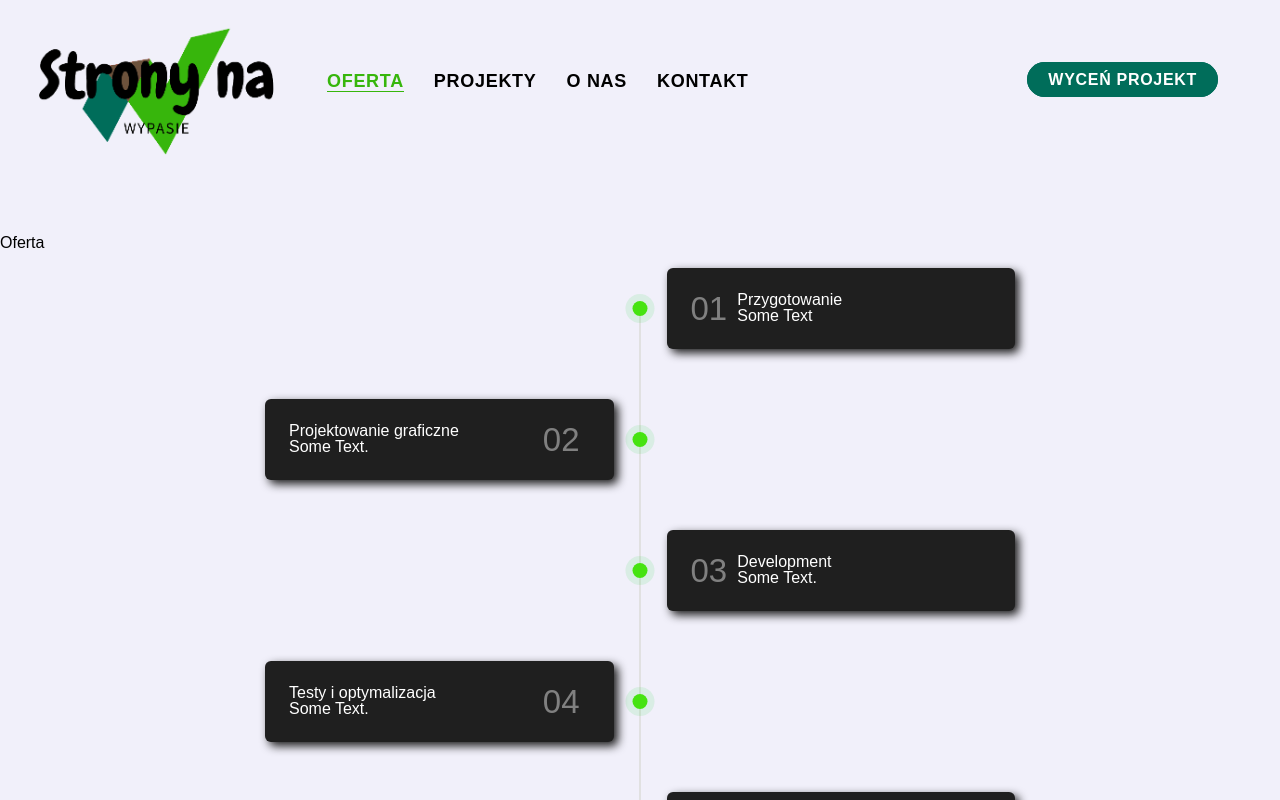
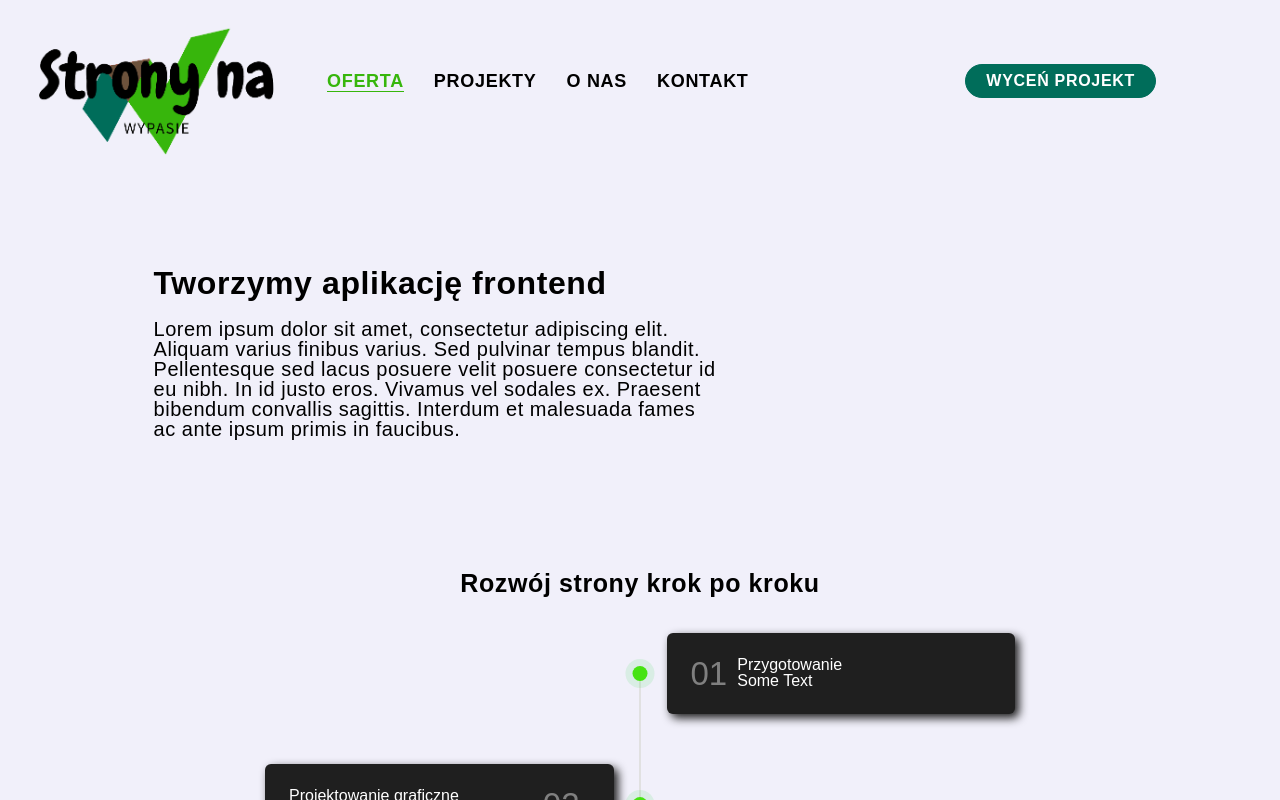
Before and after one commit to LaPatusek/Strony-na-Wypasie, a React (Create React App) app: page /oferta in a window 1280 px wide. Shown: the top 800 px of the page. Built offline with nearby package versions, Linux system fonts and the light colour scheme.

Commit message:
mediaQuery

```diff
--- a/src/Components/Nav/Nav.js
+++ b/src/Components/Nav/Nav.js
@@ -1,11 +1,12 @@
 import { HambergerMenu } from 'iconsax-react';
-import { Fragment, useEffect, useState } from 'react';
+import { Fragment, useEffect, useRef, useState } from 'react';
 import { Link, NavLink } from 'react-router-dom';
 import logo from '../../Assets/logo.webp';
 import styles from './Nav.module.css';
 
 const Nav = () => {
   const [menuState, setMenuState] = useState(false);
+  const menuRef = useRef(null);
 
   const menuHandler = () => {
     setMenuState((s) => !s);
@@ -17,6 +18,13 @@ const Nav = () => {
     }
     if (!menuState) {
       document.body.style.overflowY = 'scroll';
+    }
+
+    if (menuState) {
+      const menu = menuRef?.current;
+      setTimeout(() => {
+        menu.classList.toggle(styles.active);
+      });
     }
   }, [menuState]);
 
@@ -60,11 +68,9 @@ const Nav = () => {
           </NavLink>
         </div>
         <div>
-          <Link to='/formularz-kontaktowy'>
-            <div className={styles['right-button']}>
-              <span> wyceń projekt </span>
-            </div>
-          </Link>
+          <div className={styles['right-button']}>
+            <Link to='/formularz-kontaktowy'>wyceń projekt </Link>
+          </div>
         </div>
       </div>
 
@@ -78,8 +84,10 @@ const Nav = () => {
         </div>
         {menuState && (
           <Fragment>
-            <div className={`${styles.nav}`}>
-            <div className={styles['link-container']} />
+            <div className={`${styles.nav}`} ref={menuRef}>
+              <div className={`${styles['link-container']}`}>
+                <img src={logo} height='70px' alt=''/>
+              </div>
               <div className={styles['link-container']}>
                 <NavLink
                   to='/main'
@@ -90,7 +98,27 @@ const Nav = () => {
                   Strona główna
                 </NavLink>
               </div>
-              <div className={styles['link-container']}>
+              <div className={`${styles['link-container']} ${styles.second}`}>
+                <NavLink
+                  to='/projekty'
+                  className={styles['nav-link']}
+                  activeClassName={styles['active-nav-link']}
+                  onClick={menuHandler}
+                >
+                  Projekty
+                </NavLink>
+              </div>
+              <div className={`${styles['link-container']} ${styles.third}`}>
+                <NavLink
+                  to='/kontakt'
+                  className={styles['nav-link']}
+                  activeClassName={styles['active-nav-link']}
+                  onClick={menuHandler}
+                >
+                  Kontakt
+                </NavLink>
+              </div>
+              <div className={`${styles['link-container']} ${styles.forth}`}>
                 <NavLink
                   to='/oferta'
                   className={styles['nav-link']}
@@ -100,17 +128,7 @@ const Nav = () => {
                   Oferta
                 </NavLink>
               </div>
-              <div className={styles['link-container']}>
-                <NavLink
-                  to='/projekty'
-                  className={styles['nav-link']}
-                  activeClassName={styles['active-nav-link']}
-                  onClick={menuHandler}
-                >
-                  Projekty
-                </NavLink>
-              </div>
-              <div className={styles['link-container']}>
+              <div className={`${styles['link-container']} ${styles.fifth}`}>
                 <NavLink
                   to='/o-nas'
                   className={styles['nav-link']}
@@ -121,19 +139,9 @@ const Nav = () => {
                 </NavLink>
               </div>
               <div className={styles['link-container']}>
-                <NavLink
-                  to='/kontakt'
-                  className={styles['nav-link']}
-                  activeClassName={styles['active-nav-link']}
-                  onClick={menuHandler}
-                >
-                  Kontakt
-                </NavLink>
-              </div>
-              <div className={styles['link-container']}>
                 <div className={`${styles['right-button']}`}>
                   <Link to='/formularz-kontaktowy' onClick={menuHandler}>
-                    <span> wyceń projekt </span>
+                    wyceń projekt
                   </Link>
                 </div>
               </div>
--- a/src/Components/Nav/Nav.module.css
+++ b/src/Components/Nav/Nav.module.css
@@ -1,5 +1,5 @@
 .navbar {
-  grid-template-columns: 25% 50% 25%;
+  grid-template-columns: 25% 50% 250px;
   padding-left: 4rem;
   padding: 2rem;
   padding-left: 0;
@@ -41,29 +41,27 @@
 }
 
 .right-button {
-  margin-top: 2.5rem;
+  margin-top: 2rem;
   margin-right: 30px;
   float: right;
-  max-width: 200px;
-}
-
-.right-button span {
-  user-select: none;
-  text-transform: uppercase;
-  font-weight: bold;
-  letter-spacing: 0.7px;
   text-align: center;
   padding: 8px 20px;
   background-color: #006d5a;
   border: 1px solid #006d5a;
-  color: white;
+  transition: all 0.5s ease-in-out;
   border-radius: 50px;
-  width: 80%;
-  cursor: pointer;
-  transition: all 0.5s ease-in-out;
+  user-select: none;
 }
 
-.right-button:hover span {
+.right-button a {
+  text-transform: uppercase;
+  font-weight: bold;
+  letter-spacing: 0.7px;
+  color: white;
+  cursor: pointer;
+}
+
+.right-button:hover a {
   background-color: transparent;
   color: #006d5a;
 }
@@ -75,7 +73,6 @@
 
   .navbar-800 {
     display: grid;
-    /* width: 100vw; */
   }
 
   .logo {
@@ -92,20 +89,84 @@
     width: 100%;
     height: 100%;
     position: absolute;
+    overflow: hidden;
     z-index: 3;
+  }
+
+  .nav::before {
+    content: '';
+    position: absolute;
+    top: 0;
+    bottom: 0;
+    left: 0;
+    right: -15px;
+    background: #006d5a;
+    transform-origin: 0 0;
+    transform: skew(-14deg) translateX(-100%);
+    transition: all 0.3s 0.4s;
+    z-index: 2;
+  }
+
+  .nav::after {
+    content: '';
+    position: absolute;
+    bottom: 0;
+    top: 0;
+    right: -100px;
+    width: 100%;
+    height: 100%;
+    background: white;
+    transform: skew(-14deg) translateX(100%);
+    transition: all 0.3s 0.1s;
+    z-index: 1;
+  }
+
+  .nav.active::before,
+  .nav.active::after {
+    transform: skew(-14deg) translateX(0%);
+  }
+
+  .second {
+    margin-right: 30px;
+  }
+
+  .third {
+    margin-right: 54px;
+  }
+
+  .forth {
+    margin-right: 75px;
+  }
+
+  .fifth {
+    margin-right: 105px;
   }
 
   .link-container {
     display: grid;
+    position: relative;
     align-content: center;
-    background-color: #006d5a;
-    border-bottom: 2px solid black;
+  }
+
+  .link-container img {
+    position: absolute;
+    z-index: 8;
+    top: 5px;
+    left: 15px;
   }
 
   .nav-link {
+    display: block;
     font-size: 33px;
     margin: 0;
     padding-left: 20px;
+    z-index: 5;
+    text-align: right;
+    transform: skew(-16deg);
+  }
+
+  .nav-link {
+    margin-right: 20px;
   }
 
   .nav-link:hover {
@@ -113,7 +174,8 @@
   }
 
   .active-nav-link {
-    border: unset;
+    border: none;
+    color: white;
   }
 
   .ham-menu {
@@ -124,19 +186,19 @@
   }
 
   .right-button {
-    background-color: #006d5a;
     float: none;
     max-width: none;
     margin-top: 0;
-    margin-left: auto;
-    margin-right: auto;
+    margin-left: 25px;
     z-index: 5;
-    justify-self: center;
+    max-width: 200px;
+    padding: 10px 15px;
+    background-color: white;
   }
 
-  .right-button span {
+  .right-button a {
+    text-align: center;
     color: #006d5a;
-    font-size: 30px;
-    background-color: white;
+    font-size: 25px;
   }
 }
--- a/src/Pages/Oferta.js
+++ b/src/Pages/Oferta.js
@@ -7,8 +7,19 @@ const Oferta = () => {
 
   return (
     <Fragment>
-      <h1>Oferta</h1>
-
+      <div className={styles.title}>
+        <h2>Tworzymy aplikację frontend</h2>
+        <h3>
+          Lorem ipsum dolor sit amet, consectetur adipiscing elit. Aliquam
+          varius finibus varius. Sed pulvinar tempus blandit. Pellentesque sed
+          lacus posuere velit posuere consectetur id eu nibh. In id justo eros.
+          Vivamus vel sodales ex. Praesent bibendum convallis sagittis. Interdum
+          et malesuada fames ac ante ipsum primis in faucibus.
+        </h3>
+      </div>
+      <div className={styles.heading}>
+        <h4> Rozwój strony krok po kroku</h4>
+      </div>
       <section className={styles['design-section']}>
         <div className={`${styles.timeline} grid`}>
           <div className={styles['timeline-empty']} />
@@ -39,7 +50,9 @@ const Oferta = () => {
             </div>
           </div>
           <div className={styles['timeline-middle']}>
-            <div className={`${styles['timeline-circle']} ${styles['timeline-circle-800']}`} />
+            <div
+              className={`${styles['timeline-circle']} ${styles['timeline-circle-800']}`}
+            />
           </div>
           <div className={styles['timeline-empty']} />
 
@@ -71,13 +84,17 @@ const Oferta = () => {
             </div>
           </div>
           <div className={styles['timeline-middle']}>
-            <div  className={`${styles['timeline-circle']} ${styles['timeline-circle-800']}`} />
+            <div
+              className={`${styles['timeline-circle']} ${styles['timeline-circle-800']}`}
+            />
           </div>
           <div className={styles['timeline-empty']} />
 
           <div className={styles['timeline-empty']} />
 
-          <div className={`${styles['timeline-middle']} ${styles['last-child']}`}>
+          <div
+            className={`${styles['timeline-middle']} ${styles['last-child']}`}
+          >
             <div className={styles['timeline-circle']} />
           </div>
           <div
--- a/src/Pages/Oferta.module.css
+++ b/src/Pages/Oferta.module.css
@@ -1,3 +1,29 @@
+.title {
+  padding: 2rem 0;
+  margin: 0 0 100px 12%;
+}
+
+.title h2 {
+  font-size: 32px;
+  letter-spacing: 0.6px;
+  font-weight: bold;
+  margin-bottom: 20px;
+}
+
+.title h3 {
+  width: 50%;
+  font-size: 20px;
+  letter-spacing: 0.5px;
+}
+
+.heading {
+  text-align: center;
+  font-size: 25px;
+  font-weight: bold;
+  letter-spacing: 0.6px;
+  margin-bottom: 20px;
+}
+
 .design-section {
   display: flex;
   flex-direction: column;
@@ -60,6 +86,25 @@
 }
 
 @media screen and (max-width: 800px) {
+  .title {
+    margin: 50px 20px;
+  }
+
+  .title h2 {
+    text-align: center;
+  }
+
+  .title h3 {
+    width: 100%;
+  }
+
+  .heading {
+    width: 50%;
+    line-height: 25px;
+    margin-left: auto;
+    margin-right: auto;
+  }
+
   .design-section {
     margin-left: 20px;
     padding-bottom: 0;
```
